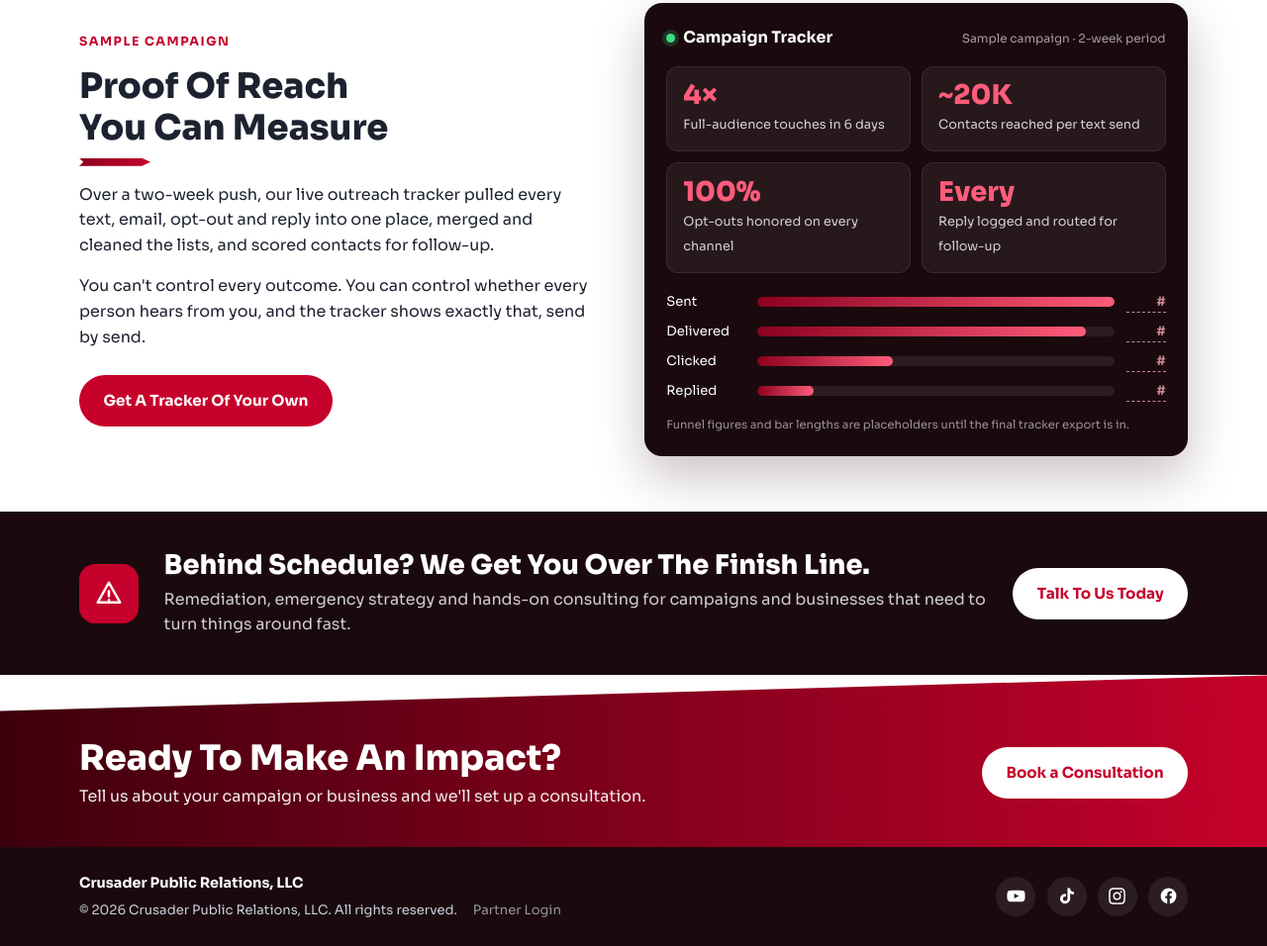
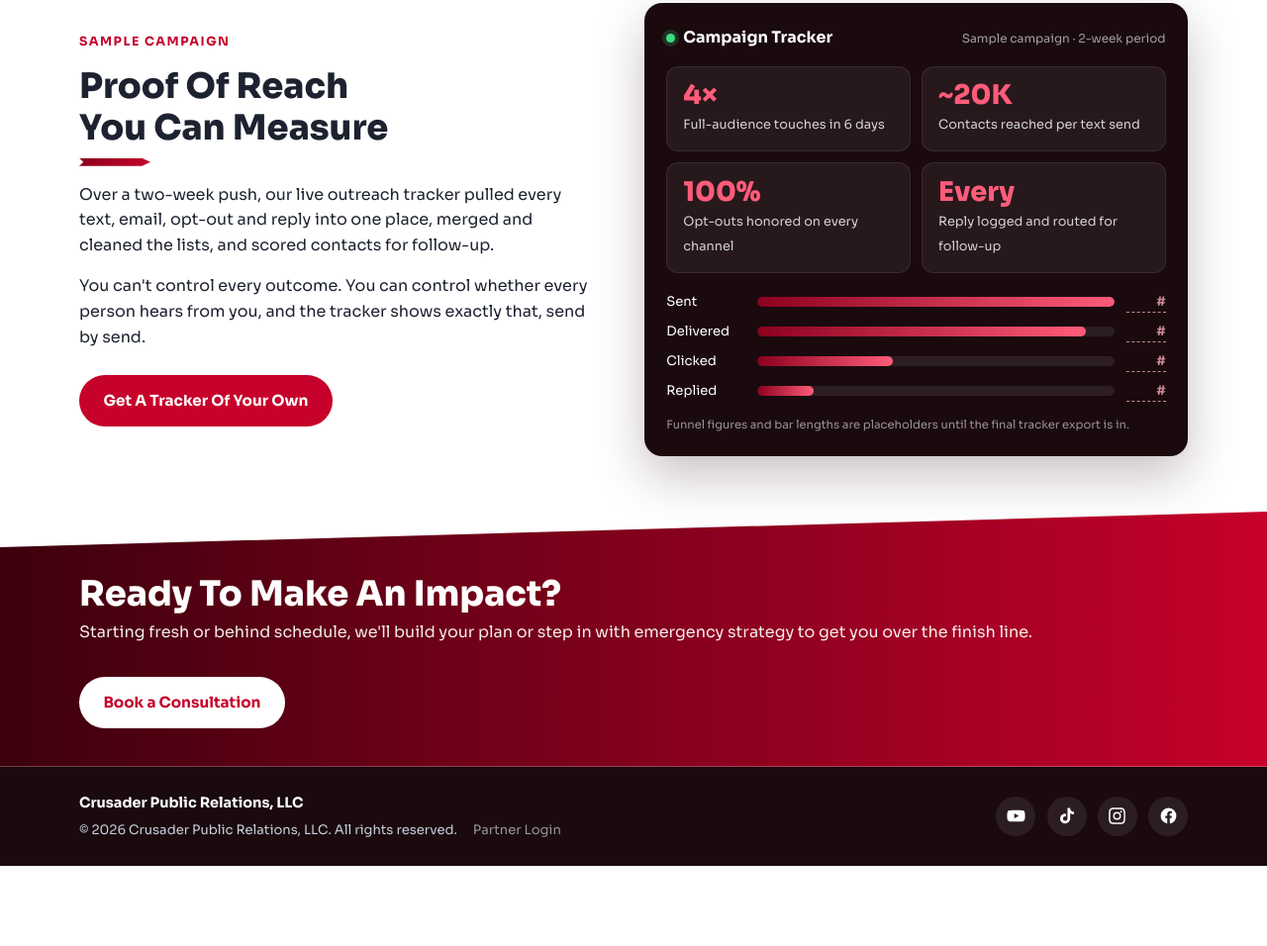
Before and after one commit to Crusader-PR/CrusaderPR, a plain HTML site: page index.html in a window 1280 px wide. Shown: the part 2662-3618 px from the top of the page at 99% size. After the commit the page ends 3537 px from the top, so only its background shows below. Drawn offline with Linux system fonts and the light colour scheme.

Commit message:
Merge emergency strategy band into the closing call to action
Co-Authored-By: Claude Opus 5.5 <noreply@anthropic.com>
Claude-Session: https://claude.ai/code/session_01MTQusFubEgmXNQUXua82U5

```diff
--- a/index.html
+++ b/index.html
@@ -170,22 +170,11 @@
     </div>
   </section>
 
-  <section class="rescue">
-    <div class="wrap rescue-inner">
-      <div class="rescue-icon"><svg viewBox="0 0 24 24"><path d="M12 3l9 16H3zM12 10v4M12 17v.5"/></svg></div>
-      <div>
-        <h2>Behind Schedule? We Get You Over The Finish Line.</h2>
-        <p>Remediation, emergency strategy and hands-on consulting for campaigns and businesses that need to turn things around fast.</p>
-      </div>
-      <a href="contact.html" class="btn btn-light">Talk To Us Today</a>
-    </div>
-  </section>
-
   <section class="cta-band">
     <div class="wrap cta-inner">
       <div>
         <h2>Ready To Make An Impact?</h2>
-        <p>Tell us about your campaign or business and we'll set up a consultation.</p>
+        <p>Starting fresh or behind schedule, we'll build your plan or step in with emergency strategy to get you over the finish line.</p>
       </div>
       <a href="contact.html" class="btn btn-light">Book a Consultation</a>
     </div>
```
